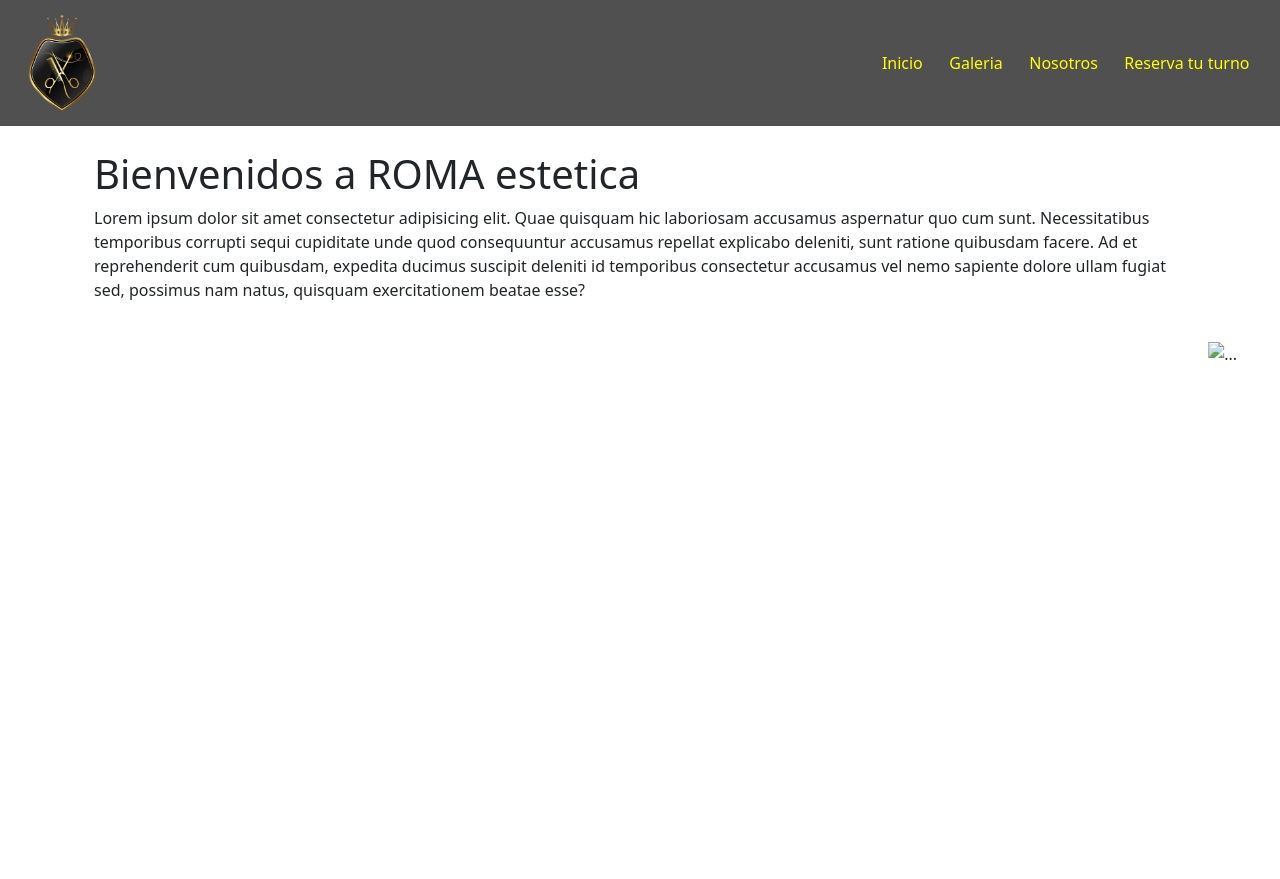
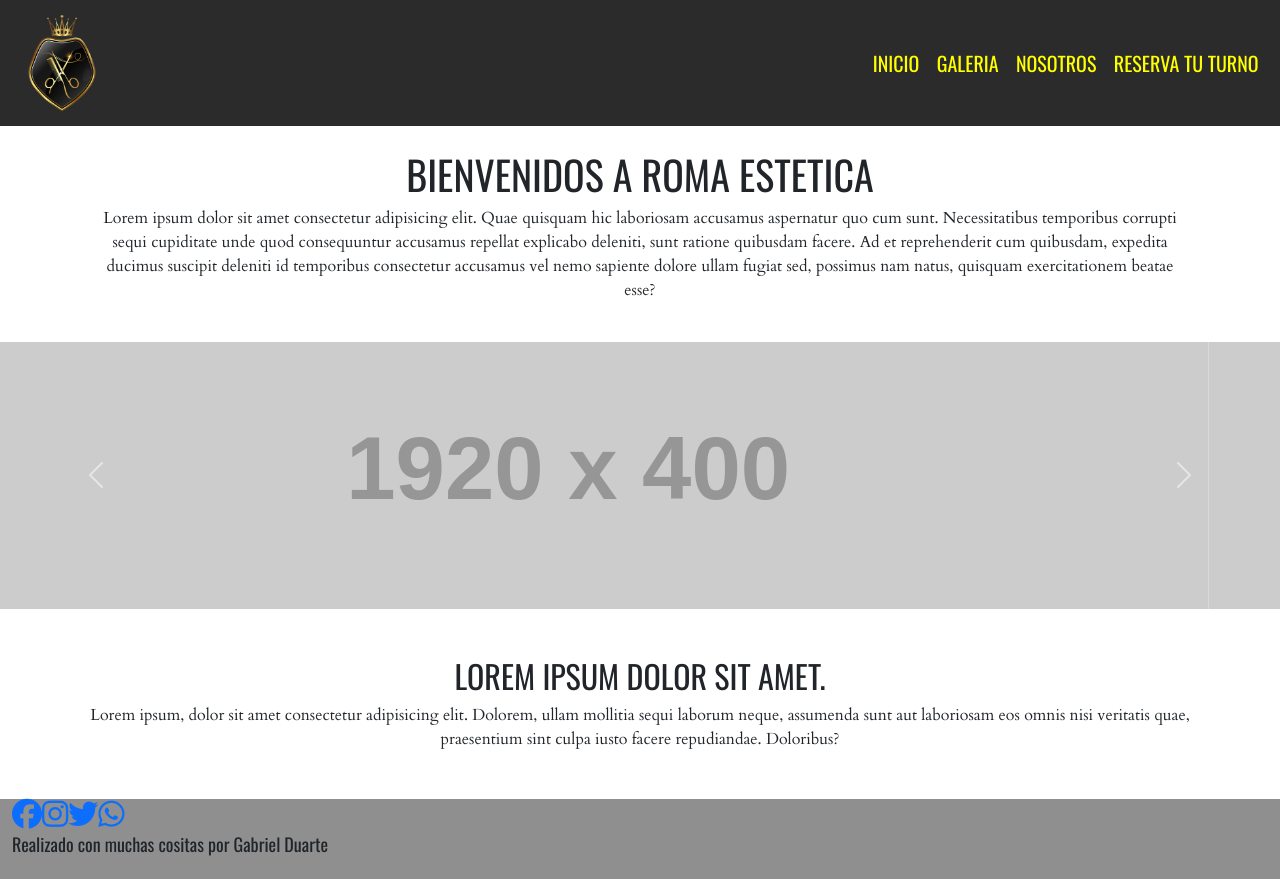
Before and after one commit to GBLDuarte/DesafioBootstrap, a plain HTML site: page index.html in a window 1280 px wide. Before the commit the page ends 800 px from the top, so only its background shows below. Drawn offline with nearby package versions, Linux system fonts and the light colour scheme; placeholder pictures from the web are drawn by us.

Commit message:
Bootstrap

```diff
--- a/css/style.css
+++ b/css/style.css
@@ -1,9 +1,26 @@
+/* Universal */
+* {
+    margin: 0;
+    padding: 0;
+}
+
+h1, h2, h3, h4, h5, h6 {
+    font-family: 'Oswald', sans-serif;
+    text-transform: uppercase;
+}
+
+body {
+    font-family: 'Cardo', serif;
+}
+
+/* Header */
+
 .container-fluid img {
     width: 100px;
 }
 
 .navbar {
-    background-color: rgba(41, 41, 41, 0.815);
+    background-color: rgba(19, 19, 19, 0.897);
 }
 
 .navbar-nav {
@@ -17,4 +34,35 @@
 
 .nav-link {
     color: yellow;
+    font-size: 20px;
+    font-family: 'Oswald', sans-serif;
+    text-transform: uppercase;
 }
+
+/* Contenido Index */
+
+.container {
+    text-align: center;
+}
+
+/* Footer */
+
+.footer .container-fluid {
+    background-color: rgba(15, 15, 15, 0.466);
+    font-size: 18px;
+    font-family: 'Oswald', sans-serif;
+    height: 10vh;
+}
+
+.container-fluid p {
+    margin: 0;
+}
+
+.redes ul {
+    list-style: none;
+    display: flex;
+}
+
+.redes i {
+    font-size: 30px
+}
--- a/index.html
+++ b/index.html
@@ -4,6 +4,10 @@
 <head>
   <meta charset="utf-8">
   <meta name="viewport" content="width=device-width, initial-scale=1">
+  <!-- Fuente -->
+  <link href="https://fonts.googleapis.com/css?family=Cardo:400,700|Oswald" rel="stylesheet">
+  <!-- Iconos -->
+  <script src="https://kit.fontawesome.com/1f973a9b4a.js" crossorigin="anonymous"></script>
   <title>Bootstrap demo</title>
   <!-- Link bootstrap -->
   <link href="https://cdn.jsdelivr.net/npm/bootstrap@5.2.0-beta1/dist/css/bootstrap.min.css" rel="stylesheet"
@@ -14,13 +18,14 @@
 </head>
 
 <body>
-    <header>
+
+  <!-- Header -->
+  <header class="header">
     <nav class="navbar navbar-expand-lg">
       <div class="container-fluid">
         <a class="navbar-brand m-0" href="#"><img src="./img/logoroma.png" alt="logoPrincipal"></a>
-                <button class="navbar-toggler" type="button" data-bs-toggle="collapse"
-                    data-bs-target="#navbarNavAltMarkup" aria-controls="navbarNavAltMarkup" aria-expanded="false"
-                    aria-label="Toggle navigation">
+        <button class="navbar-toggler" type="button" data-bs-toggle="collapse" data-bs-target="#navbarNavAltMarkup"
+          aria-controls="navbarNavAltMarkup" aria-expanded="false" aria-label="Toggle navigation">
           <span class="navbar-toggler-icon"></span>
         </button>
         <div class="collapse navbar-collapse" id="navbarNavAltMarkup">
@@ -34,37 +39,66 @@
       </div>
     </nav>
   </header>
-
-    <main>
-        <div class="container p-4">
+  <!-- Contenido  -->
+  <main class="main">
+    <section class="container p-4">
       <h1>Bienvenidos a ROMA estetica</h1>
-            <p>Lorem ipsum dolor sit amet consectetur adipisicing elit. Quae quisquam hic laboriosam accusamus aspernatur quo cum sunt. Necessitatibus temporibus corrupti sequi cupiditate unde quod consequuntur accusamus repellat explicabo deleniti, sunt ratione quibusdam facere. Ad et reprehenderit cum quibusdam, expedita ducimus suscipit deleniti id temporibus consectetur accusamus vel nemo sapiente dolore ullam fugiat sed, possimus nam natus, quisquam exercitationem beatae esse?
+      <p>Lorem ipsum dolor sit amet consectetur adipisicing elit. Quae quisquam hic laboriosam accusamus aspernatur
+        quo
+        cum sunt. Necessitatibus temporibus corrupti sequi cupiditate unde quod consequuntur accusamus repellat
+        explicabo deleniti, sunt ratione quibusdam facere. Ad et reprehenderit cum quibusdam, expedita ducimus
+        suscipit
+        deleniti id temporibus consectetur accusamus vel nemo sapiente dolore ullam fugiat sed, possimus nam natus,
+        quisquam exercitationem beatae esse?
       </p>
-        </div>
-        <div id="carouselExampleControls" class="carousel slide" data-bs-ride="carousel">
+    </section>
+    <section id="carouselExampleControls" class="carousel slide" data-bs-ride="carousel">
       <div class="carousel-inner">
         <div class="carousel-item active">
-                <img src="..." class="d-block w-100" alt="...">
+          <img src="https://via.placeholder.com/1920x400.png" class="d-block w-100" alt="...">
         </div>
         <div class="carousel-item">
-                <img src="..." class="d-block w-100" alt="...">
+          <img src="https://via.placeholder.com/1920x400.png/FF0000" class="d-block w-100" alt="...">
         </div>
         <div class="carousel-item">
-                <img src="..." class="d-block w-100" alt="...">
+          <img src="https://via.placeholder.com/1920x400.png/0000FF" class="d-block w-100" alt="...">
+        </div>
+        <div class="carousel-item">
+          <img src="https://via.placeholder.com/1920x400.png/008000" class="d-block w-100" alt="...">
         </div>
       </div>
-            <button class="carousel-control-prev" type="button" data-bs-target="#carouselExampleControls" data-bs-slide="prev">
+      <button class="carousel-control-prev" type="button" data-bs-target="#carouselExampleControls"
+        data-bs-slide="prev">
         <span class="carousel-control-prev-icon" aria-hidden="true"></span>
         <span class="visually-hidden">Previous</span>
       </button>
-            <button class="carousel-control-next" type="button" data-bs-target="#carouselExampleControls" data-bs-slide="next">
+      <button class="carousel-control-next" type="button" data-bs-target="#carouselExampleControls"
+        data-bs-slide="next">
         <span class="carousel-control-next-icon" aria-hidden="true"></span>
         <span class="visually-hidden">Next</span>
       </button>
+    </section>
+    <section class="container my-5">
+      <h2>Lorem ipsum dolor sit amet.</h2>
+      <p>Lorem ipsum, dolor sit amet consectetur adipisicing elit. Dolorem, ullam mollitia sequi laborum neque,
+        assumenda sunt aut laboriosam eos omnis nisi veritatis quae, praesentium sint culpa iusto facere repudiandae.
+        Doloribus?</p>
+    </section>
+  </main>
+  <!-- Footer -->
+  <footer class="footer">
+    <div class="container-fluid">
+      <div class="redes">
+        <ul class="p-0 m-0">
+          <li><a href="#" target="_blank"><i class="fa-brands fa-facebook"></i></a></li>
+          <li><a href="#" target="_blank"><i class="fa-brands fa-instagram"></i></i></a></li>
+          <li><a href="#" target="_blank"><i class="fa-brands fa-twitter"></i></a></li>
+          <li><a href="#" target="_blank"><i class="fa-brands fa-whatsapp"></i></a></li>
+        </ul>
       </div>
-    </main>
-
-
+      <p>Realizado con muchas cositas por Gabriel Duarte</p>
+    </div>
+  </footer>
 
   <script src="https://cdn.jsdelivr.net/npm/bootstrap@5.2.0-beta1/dist/js/bootstrap.bundle.min.js"
     integrity="sha384-pprn3073KE6tl6bjs2QrFaJGz5/SUsLqktiwsUTF55Jfv3qYSDhgCecCxMW52nD2"
```
Lines whose indentation alone changed are shown as unchanged.
